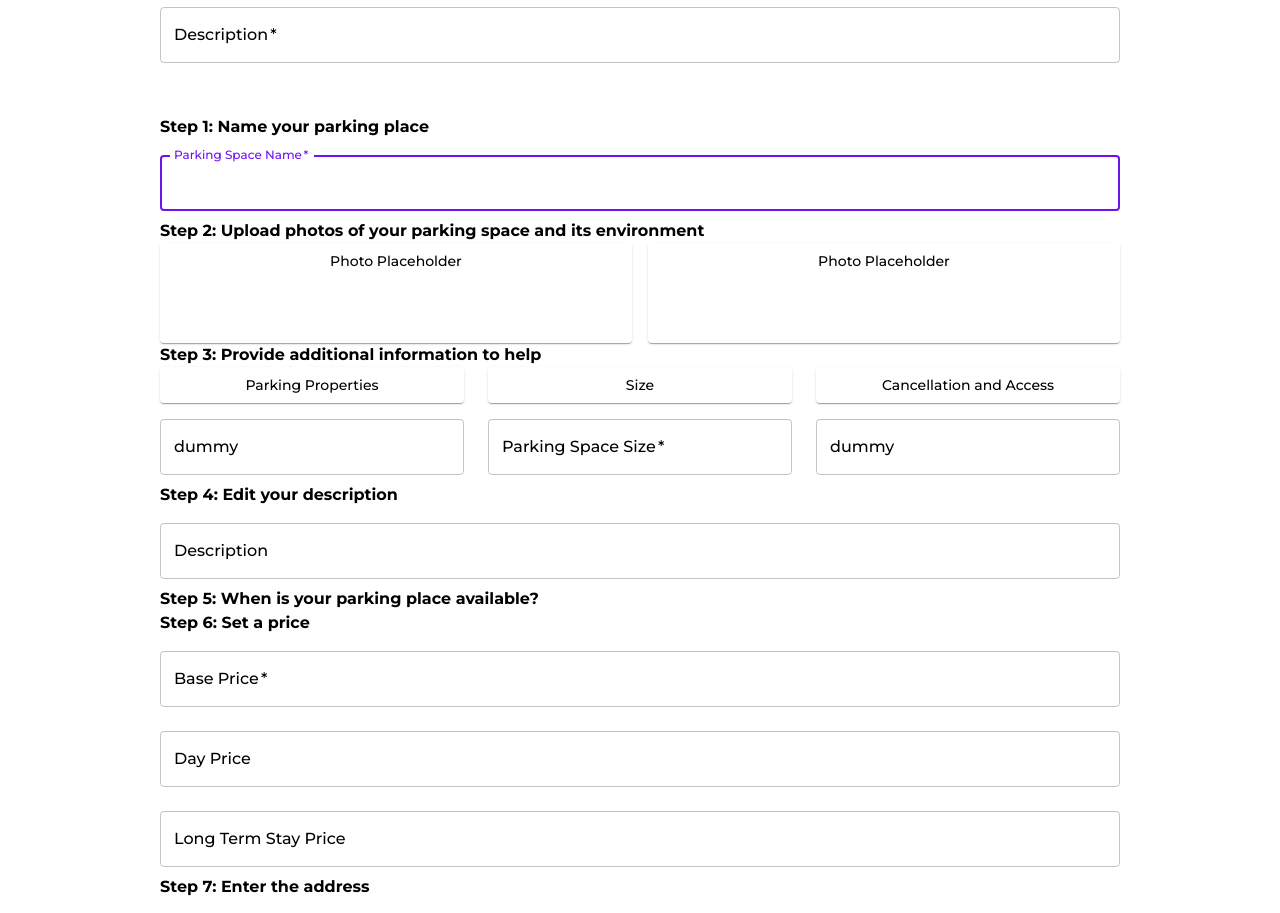
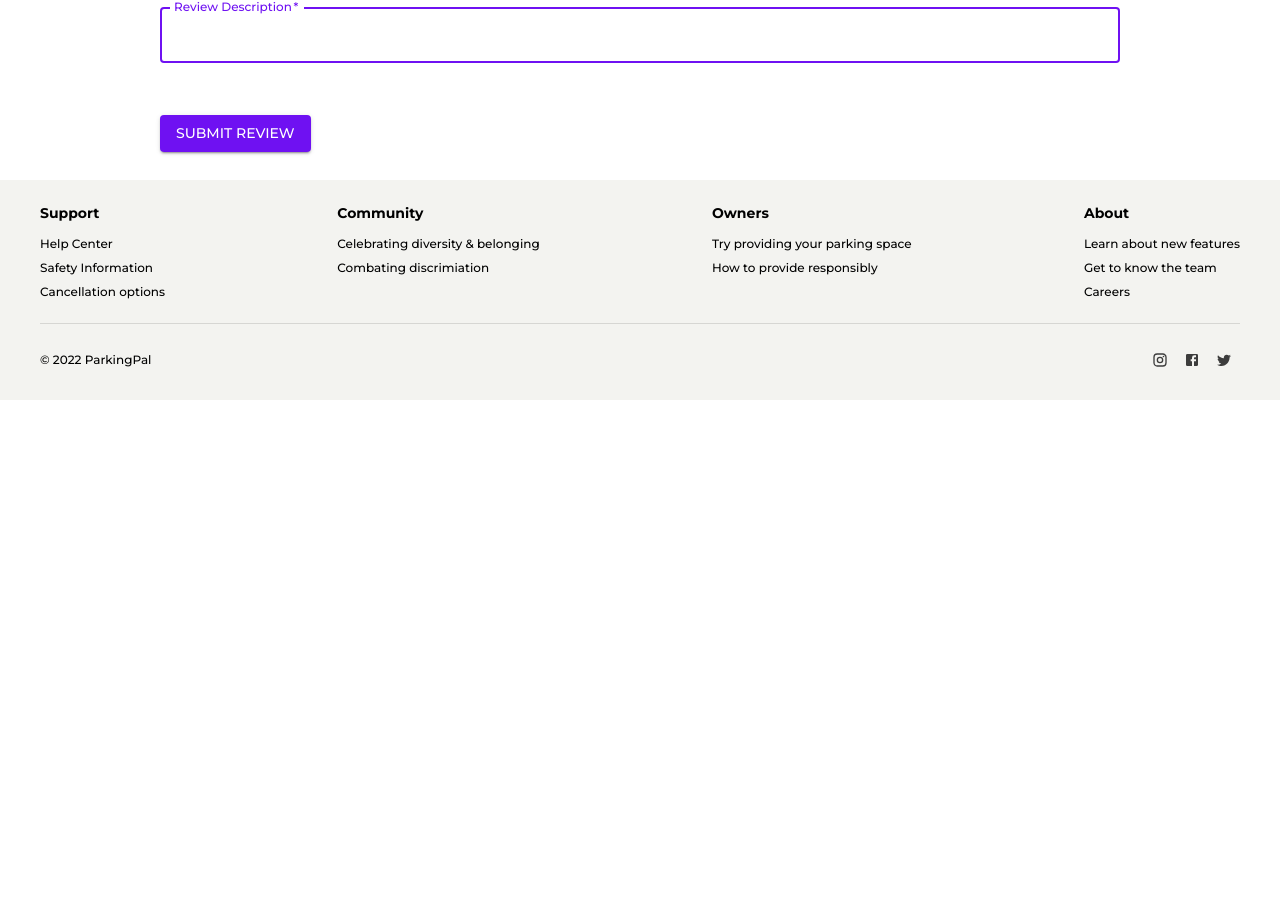
Before and after one commit to tessaRuckstuhl/ParkingPal, a React (Create React App) app in the folder client/: page /review/create in a window 1280 px wide. Shown: the part 612-1525 px from the top of the page. After the commit the page ends 1012 px from the top, so only its background shows below. Built offline with nearby package versions, Linux system fonts and the light colour scheme.

Commit message:
Start with review page logic

```diff
--- a/client/src/components/Forms/ReviewForm.js
+++ b/client/src/components/Forms/ReviewForm.js
@@ -2,12 +2,23 @@
 import React, { useState, useContext, useEffect } from 'react';
 import { useNavigate } from 'react-router-dom';
 import ParkingSpaceService from '../../services/parkingSpace.service';
+import ReviewService from '../../services/review.service';
+
 import Button from '@mui/material/Button';
 import TextField from '@mui/material/TextField';
 import { Grid, Paper, Divider, Rating } from '@mui/material/';
 import { styled } from '@mui/material/styles';
 
 const ReviewForm = () => {
+  const [reviewDescription, setReviewDescription] = useState('');
+  const [neighborhoodRating, setNeighborhoodRating] = useState('2.5');
+  const [accessRating, setAccessRating] = useState('2.5');
+  const [locationRating, setLocationRating] = useState('2.5');
+  const [communicationRating, setCommunicationRating] = useState('2.5');
+  const [accuracyRating, setAccuracyRating] = useState('2.5');
+  const [valueRating, setValueRating] = useState('2.5');
+
+
   const [parkingSpaceName, setParkingSpaceName] = useState('');
   const [location, setLocation] = useState('');
   const [size, setSize] = useState('');
@@ -27,6 +38,27 @@ const ReviewForm = () => {
 
   const handleChange = (event) => {
     switch (event.target.name) {
+      case 'reviewdescription':
+        setReviewDescription(event.target.value);
+        break;
+      case 'neighborhoodrating':
+        setNeighborhoodRating(event.target.value);
+        break;
+      case 'accessrating':
+        setAccessRating(event.target.value);
+        break;
+      case 'locationrating':
+        setLocationRating(event.target.value);
+        break;
+      case 'communicationrating':
+        setCommunicationRating(event.target.value);
+        break;
+      case 'accuracyrating':
+        setAccuracyRating(event.target.value);
+        break;
+      case 'valuerating':
+        setValueRating(event.target.value);
+        break;
       case 'parkingspacename':
         setParkingSpaceName(event.target.value);
         break;
@@ -53,6 +85,20 @@ const ReviewForm = () => {
     event.preventDefault();
     try {
       const user = parseJwt(localStorage.getItem('token'))
+      const review = {
+        description: reviewDescription,
+        neighborhoodRating: neighborhoodRating,
+        accessRating: accessRating,
+        locationRating: locationRating,
+        communicationRating: communicationRating,
+        accuracyRating: accuracyRating,
+        valueRating: valueRating,
+
+        owner: user,
+        parkingSpace_id: "Mock"// How do I geht this value?
+      };
+      const response = await ReviewService.create(review);
+
       const parkingSpace = {
         name: parkingSpaceName,
         location: location,
@@ -60,7 +106,7 @@ const ReviewForm = () => {
         basePrice: basePrice,
         owner: user
       };
-      const response = await ParkingSpaceService.create(parkingSpace);
+      const responseOld = await ParkingSpaceService.create(parkingSpace);
     } catch (error) {
     }
   };
@@ -82,14 +128,16 @@ const ReviewForm = () => {
         <div className="mb-6 text-xl">
           <b>Rate your parking place experience</b>
         </div>
+
+        <form className="text-3x2 font-bold mb-7" noValidate onSubmit={(e) => handleSubmit(e)}>
         <div className="mb-6 text-xl">
           <p>Your parking space booking came just to an end.<br />Now take a minute to reflect on the parking place and leave a quick review. </p>
         </div>
-        <div>
         <Divider>
 
         </Divider>
-        </div>
+
+
         <div>
           <p>You booked this parking place provides by<br />Alexander Mock. Adresse Platzhalter. Willkürliche Zeitdauer </p>
 
@@ -109,29 +157,94 @@ const ReviewForm = () => {
           <Grid container spacing={3}>
             <Grid item xs={4}>
               <Item>Neighborhood</Item>
-              <Rating name="half-rating" defaultValue={2.5} precision={0.5} />
+              <Rating
+                defaultValue={2.5}
+                precision={0.5}
+                variant="outlined"
+                required
+                id="neighborhoodrating"
+                label="Neighbor Rating"
+                name="neighborhoodrating"
+                value={neighborhoodRating}
+                autoFocus
+                onChange={(e) => handleChange(e)}
+              />
             </Grid>
             <Grid item xs={4}>
               <Item>Access</Item>
-              <Rating name="half-rating" defaultValue={2.5} precision={0.5} />
-            </Grid>
+              <Rating
+                defaultValue={2.5}
+                precision={0.5}
+                variant="outlined"
+                required
+                id="accessrating"
+                label="Access Rating"
+                name="accessrating"
+                value={accessRating}
+                autoFocus
+                onChange={(e) => handleChange(e)}
+              />            </Grid>
             <Grid item xs={4}>
               <Item>Location</Item>
-              <Rating name="half-rating" defaultValue={2.5} precision={0.5} />
+              <Rating
+                defaultValue={2.5}
+                precision={0.5}
+                variant="outlined"
+                required
+                id="locationrating"
+                label="Location Rating"
+                name="locationrating"
+                value={locationRating}
+                autoFocus
+                onChange={(e) => handleChange(e)}
+              />
             </Grid>
           </Grid>
           <Grid container spacing={3}>
             <Grid item xs={4}>
               <Item>Communication</Item>
-              <Rating name="half-rating" defaultValue={2.5} precision={0.5} />
+              <Rating
+                defaultValue={2.5}
+                precision={0.5}
+                variant="outlined"
+                required
+                id="communicationrating"
+                label="Communication Rating"
+                name="communicationrating"
+                value={communicationRating}
+                autoFocus
+                onChange={(e) => handleChange(e)}
+              />
             </Grid>
             <Grid item xs={4}>
               <Item>Accuracy</Item>
-              <Rating name="half-rating" defaultValue={2.5} precision={0.5} />
+              <Rating
+                defaultValue={2.5}
+                precision={0.5}
+                variant="outlined"
+                required
+                id="accuracyrating"
+                label="Accuracy Rating"
+                name="accuracyrating"
+                value={accuracyRating}
+                autoFocus
+                onChange={(e) => handleChange(e)}
+              />
             </Grid>
             <Grid item xs={4}>
               <Item>Value</Item>
-              <Rating name="half-rating" defaultValue={2.5} precision={0.5} />
+              <Rating
+                defaultValue={2.5}
+                precision={0.5}
+                variant="outlined"
+                required
+                id="valuerating"
+                label="Value Rating"
+                name="valuerating"
+                value={valueRating}
+                autoFocus
+                onChange={(e) => handleChange(e)}
+              />
             </Grid>
           </Grid>
         </div>
@@ -148,156 +261,25 @@ const ReviewForm = () => {
             margin="normal"
             required
             fullWidth
-            id="parkingspacename"
-            label="Description"
+            id="reviewdescription"
+            label="Review Description"
             name="reviewdescription"
-            style = {{height: 100}}
-            value={parkingSpaceName}
+            style={{ height: 100 }}
+            value={reviewDescription}
             autoFocus
             onChange={(e) => handleChange(e)}
           />
-
         </div>
-
-        <form className="text-3x2 font-bold mb-7" noValidate onSubmit={(e) => handleSubmit(e)}>
-
-          <p>Step 1: Name your parking place</p>
-          <TextField
-            variant="outlined"
-            margin="normal"
-            required
-            fullWidth
-            id="parkingspacename"
-            label="Parking Space Name"
-            name="parkingspacename"
-            value={parkingSpaceName}
-            autoFocus
-            onChange={(e) => handleChange(e)}
-          />
-          <b>Step 2: Upload photos of your parking space and its environment</b>
-          <Grid container spacing={2}>
-            <Grid item xs={6}>
-              <Item style={{ height: 100 }}>Photo Placeholder</Item>
-            </Grid>
-            <Grid item xs={6}>
-              <Item style={{ height: 100 }}>Photo Placeholder</Item>
-            </Grid>
-          </Grid>
-          <p>Step 3: Provide additional information to help</p>
-          <Grid container spacing={3}>
-            <Grid item xs={4}>
-              <Item>Parking Properties</Item>
-              <TextField
-                variant="outlined"
-                margin="normal"
-                fullWidth
-                name="dummy"
-                label="dummy"
-                id="dummy"
-                value={null}
-                onChange={(e) => handleChange(e)}
-              />
-            </Grid>
-            <Grid item xs={4}>
-              <Item>Size</Item>
-              <TextField
-                variant="outlined"
-                margin="normal"
-                required
-                fullWidth
-                name="size"
-                label="Parking Space Size"
-                id="size"
-                value={size}
-                onChange={(e) => handleChange(e)}
-              />
-            </Grid>
-            <Grid item xs={4}>
-              <Item>Cancellation and Access</Item>
-              <TextField
-                variant="outlined"
-                margin="normal"
-                fullWidth
-                name="dummy"
-                label="dummy"
-                id="dummy"
-                value={null}
-                onChange={(e) => handleChange(e)}
-              />
-            </Grid>
-          </Grid>
-
-          <p>Step 4: Edit your description</p>
-          <TextField
-            variant="outlined"
-            margin="normal"
-            fullWidth
-            name="description"
-            label="Description"
-            id=""
-            value={null}
-            onChange={(e) => handleChange(e)}
-          />
-          <p>Step 5: When is your parking place available?</p>
-          <p>Step 6: Set a price</p>
-          <TextField
-            variant="outlined"
-            margin="normal"
-            required
-            fullWidth
-            name="basePrice"
-            label="Base Price"
-            id="baseprice"
-            value={basePrice}
-            onChange={(e) => handleChange(e)}
-          />
-          <TextField
-            variant="outlined"
-            margin="normal"
-            fullWidth
-            name="dayPrice"
-            label="Day Price"
-            id="dayPrice"
-            value={dayPrice}
-            onChange={(e) => handleChange(e)}
-          />
-          <TextField
-            variant="outlined"
-            margin="normal"
-            fullWidth
-            name="longTermStayPrice"
-            label="Long Term Stay Price"
-            id="longTermStayPrice"
-            value={longTermStayPrice}
-            onChange={(e) => handleChange(e)}
-          />
-          <p>Step 7: Enter the address</p>
-          <TextField
-            variant="outlined"
-            margin="normal"
-            required
-            fullWidth
-            name="location"
-            label="Location"
-            id="location"
-            value={location}
-            onChange={(e) => handleChange(e)}
-          />
         <Button
           type="submit"
           variant="contained"
           color="primary"
         >
-            Create Parking Space
+          Submit Review
         </Button>
-          <div className="mt-4">
-            <Button
-              variant="contained"
-              color="primary"
-              onClick={() => navigate('/all')}
-            >All Parking Spaces</Button>
-          </div>
         </form>
+
+
       </div>
     </div>
   );
--- /dev/null
+++ b/client/src/services/review.service.js
@@ -0,0 +1,22 @@
+import axios from 'axios';
+
+const RService = {
+
+    create(body) {
+        return axios.post(`${process.env.REACT_APP_API_URL}review`, body);
+    },
+    update(body) {
+        return axios.patch(`${process.env.REACT_APP_API_URL}review`, body);
+    },
+    delete(id) {
+        return axios.delete(`${process.env.REACT_APP_API_URL}review/${id}`);
+    },
+    getReview(id) {
+        return axios.get(`${process.env.REACT_APP_API_URL}review/${id}`);
+    },
+    getAllReviews() {
+        return axios.get(`${process.env.REACT_APP_API_URL}review`);
+    }
+};
+
+export default RService;
```
Lines whose indentation alone changed are shown as unchanged.
